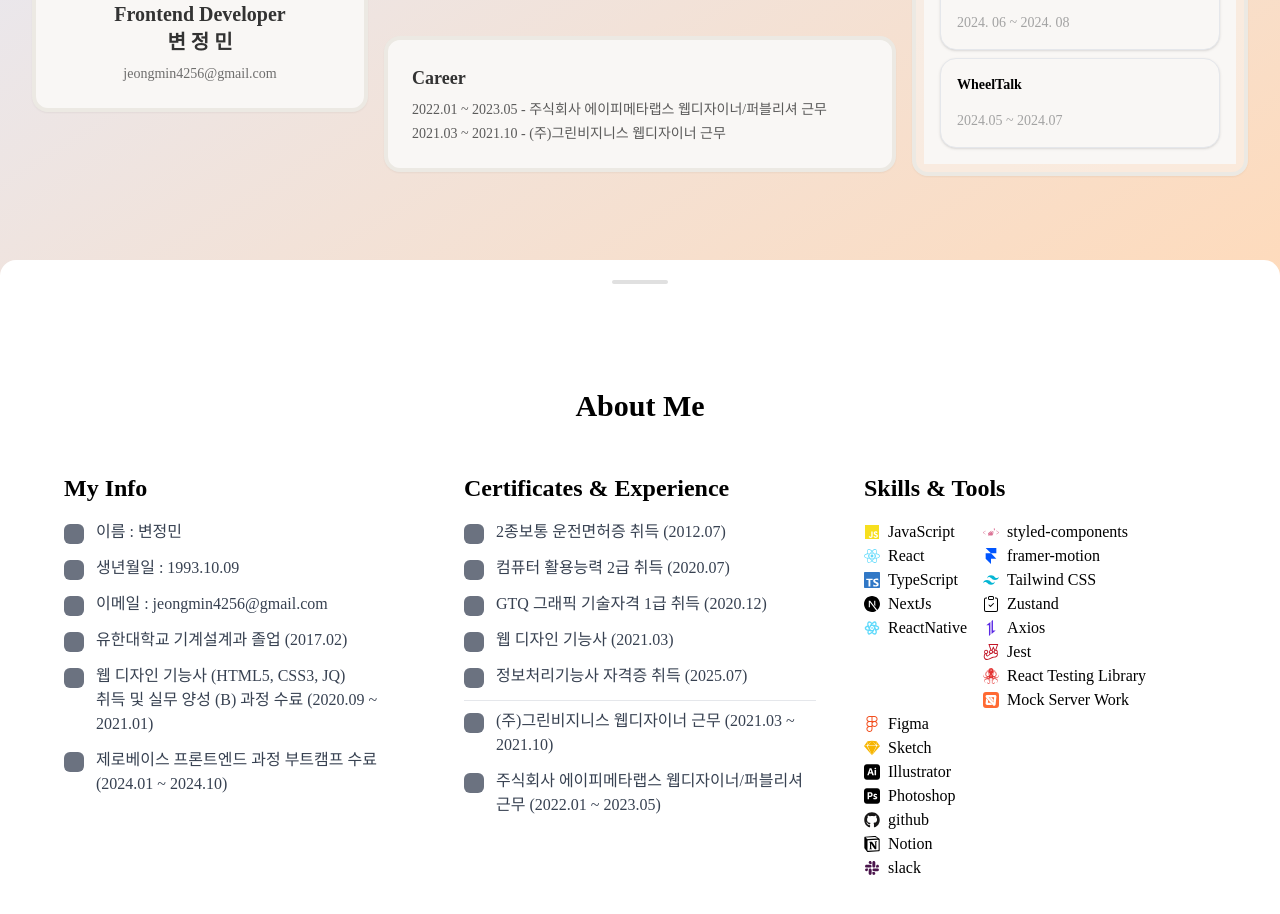
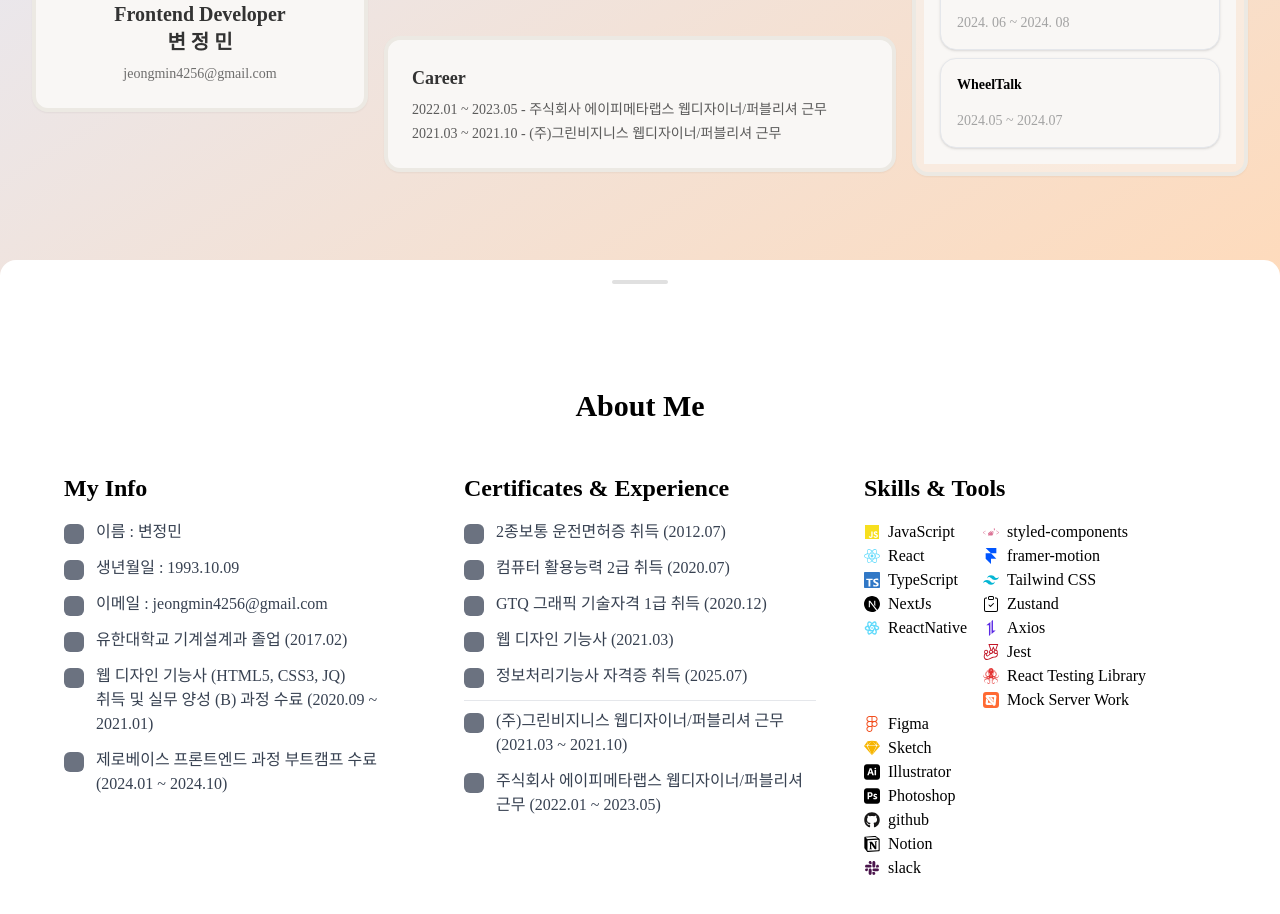
Before and after one commit to jeongminDev/my-portfolio, a Next.js app: page / in a window 1280 px wide. Shown: the part 460-1374 px from the top of the page. Built offline with nearby package versions, Linux system fonts and the light colour scheme.

Commit message:
[FIX] 직무 추가

```diff
--- a/src/components/AboutSection.tsx
+++ b/src/components/AboutSection.tsx
@@ -63,7 +63,7 @@ const AboutSection = () => {
                 <hr />
               </li>
               <StyledListItem>
-                (주)그린비지니스 웹디자이너 근무 (2021.03 ~ 2021.10)
+                (주)그린비지니스 웹디자이너/퍼블리셔 근무 (2021.03 ~ 2021.10)
               </StyledListItem>
               <StyledListItem>
                 주식회사 에이피메타랩스 웹디자이너/퍼블리셔 근무 (2022.01 ~
--- a/src/components/HeroSection.tsx
+++ b/src/components/HeroSection.tsx
@@ -115,7 +115,8 @@ const HeroSection = () => {
                         웹디자이너/퍼블리셔 근무
                       </li>
                       <li>
-                        2021.03 ~ 2021.10 - (주)그린비지니스 웹디자이너 근무
+                        2021.03 ~ 2021.10 - (주)그린비지니스 웹디자이너/퍼블리셔
+                        근무
                       </li>
                     </ul>
                   </div>
```
